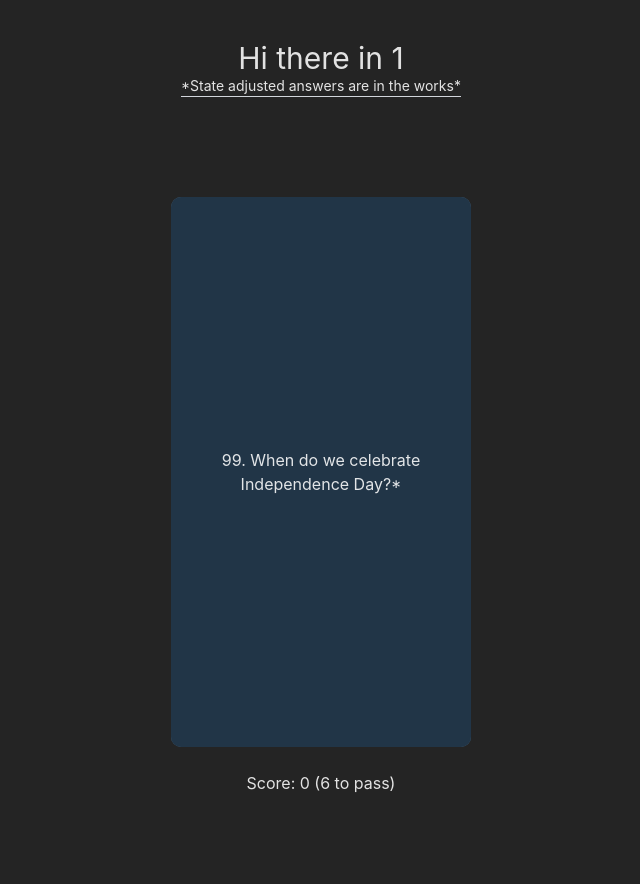
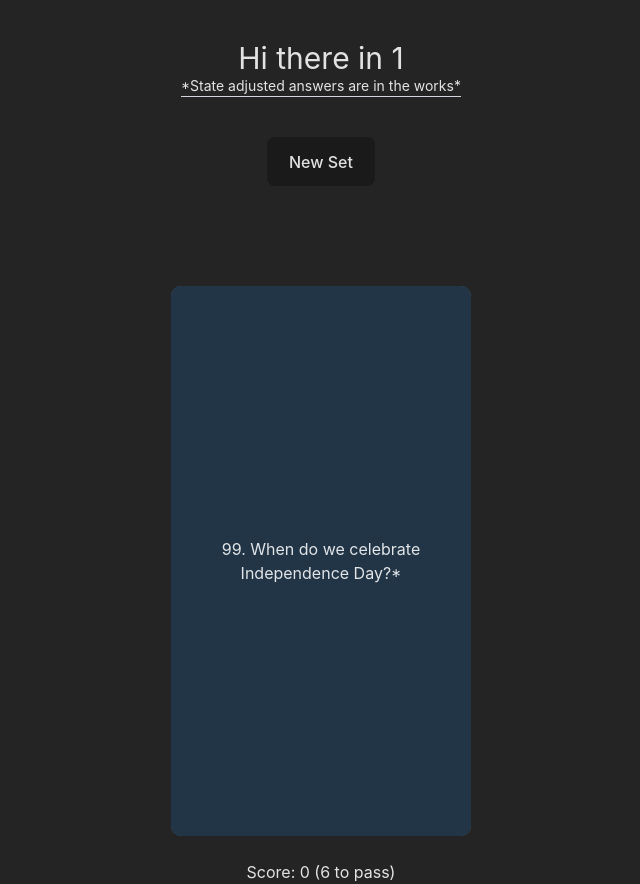
Before and after one commit to Poleron402/civics, a React (Vite) app: page /quiz/1 in a window 1280 px wide. Both pictures are taken after a click on the button "Begin Learning". Shown: the whole page, without its empty margins (319-959 px from the left). Before the commit the page ends 800 px from the top, so only its background shows below. Built offline with nearby package versions, Linux system fonts and the light colour scheme.

Commit message:
added a reset

```diff
--- a/src/pages/Quiz.tsx
+++ b/src/pages/Quiz.tsx
@@ -7,13 +7,13 @@ const Quiz = () =>{
     const [testStart, setTestStart] = useState<boolean>(false);
     const [questions, setQuestions] = useState<Question[]>([]);
     let [score, setScore] = useState<number>(0);
-
+    let [newSet, setNewSet] = useState<boolean>(false);
 
     // console.log(data)
     let {state} = useParams()
 
     const getQuestionsAndAnswers = () =>{
-        if (questions.length !== 10){
+        if (questions.length !== 10 || newSet){
             const randoms:number[] = [];
             while (randoms.length < 10) {
             const randomNum = Math.floor(Math.random() * 99);
@@ -38,6 +38,11 @@ const Quiz = () =>{
             :
             (
                 <>
+                    <button className="mt-10 hover:bg-red-800" onClick = {()=>{
+                        setNewSet(true)
+                        setScore(0)
+                        getQuestionsAndAnswers()
+                        }}>New Set</button>
                     <Card score={score} setScore={setScore} question={questions} />
                     <p className="pt-6">Score: {score} (6 to pass)</p>
                 </>
```
